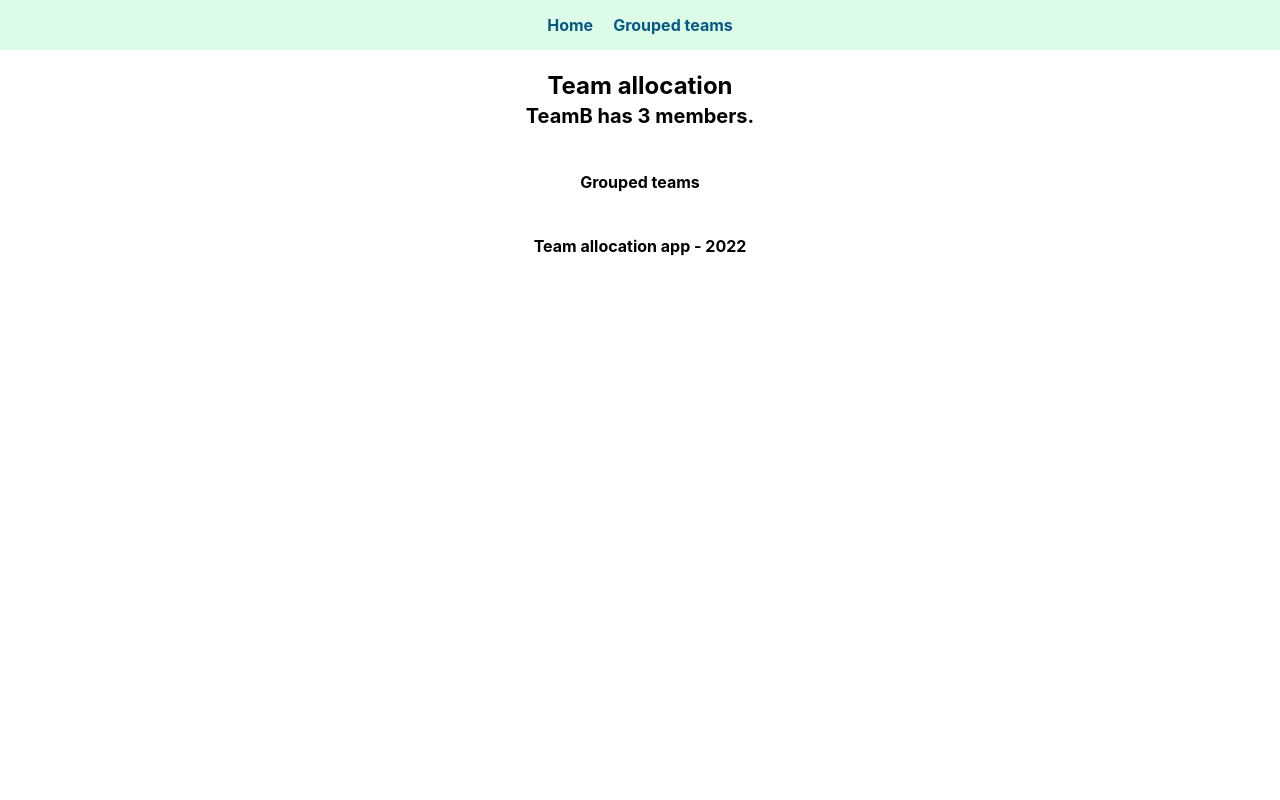
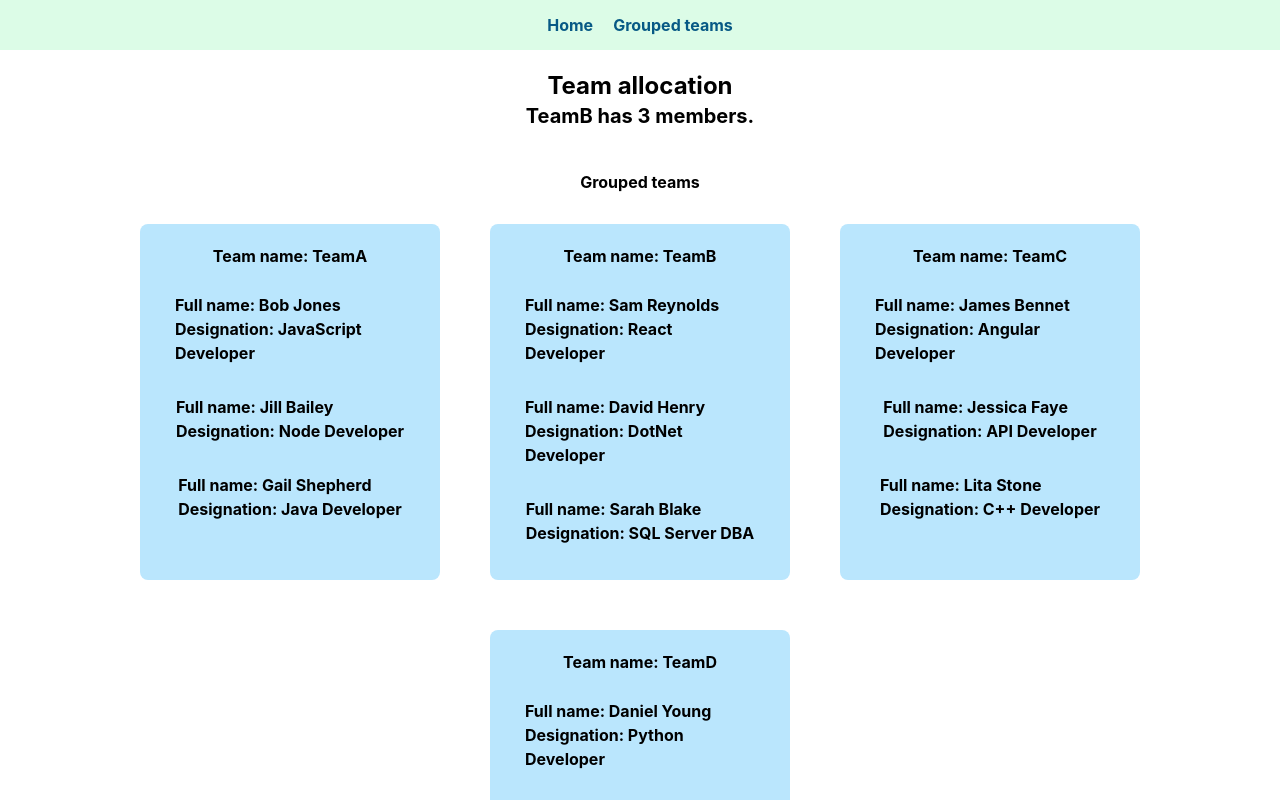
Before and after one commit to iamkabilash/team-allocation, a React (Create React App) app: page /GroupedTeams in a window 1280 px wide. Shown: the top 800 px of the page. Built offline with nearby package versions, Linux system fonts and the light colour scheme.

Commit message:
created grouped employees page

```diff
--- a/src/App.js
+++ b/src/App.js
@@ -147,7 +147,10 @@ const App = () => {
           }>
           </Route>
           <Route path="/GroupedTeams" element={
-            <GroupedTeams employees = {employees} selectTeam = {selectTeam} />
+            <GroupedTeams employees = {employees}
+              selectTeam = {selectTeam}
+              setSelectTeam = {setSelectTeam}
+            />
           }>
           </Route>
           <Route path="*" element={
--- a/src/GroupedTeams.js
+++ b/src/GroupedTeams.js
@@ -1,9 +1,56 @@
 import React, { useState } from "react";
 
-const GroupedTeams = ({employees, selectTeam}) =>{
+const GroupedTeams = ({employees, selectTeam, setSelectTeam}) =>{
+
+    const groupTeamMembers = () =>{
+        var teams = [];
+
+        var teamAMembers = employees.filter((employee) => employee.teamName === "TeamA");
+        var teamA = {team: "TeamA", members: teamAMembers};
+        teams.push(teamA);
+
+        var teamBMembers = employees.filter((employee) => employee.teamName === "TeamB");
+        var teamB = {team: "TeamB", members: teamBMembers};
+        teams.push(teamB);
+
+        var teamCMembers = employees.filter((employee) => employee.teamName === "TeamC");
+        var teamC = {team: "TeamC", members: teamCMembers};
+        teams.push(teamC);
+
+        var teamDMembers = employees.filter((employee) => employee.teamName === "TeamD");
+        var teamD = {team: "TeamD", members: teamDMembers};
+        teams.push(teamD);
+
+        return teams;
+    }
+
+    const [groupedEmployees, setGroupedEmployees] = useState(groupTeamMembers);
+
     return (
         <div className="flex flex-col items-center font-bold mt-[40px] mb-[20px]">
             <h1>Grouped teams</h1>
+            <div className="w-screen flex flex-wrap gap-[50px] mt-[30px] justify-center">
+                {
+                    groupedEmployees.map((groupedEmployee) => {
+                        return(
+                            <div className="w-[300px] bg-sky-200 rounded-lg flex flex-col items-center p-[20px]">
+                                <h4>Team name: {groupedEmployee.team}</h4>
+                                <hr className="h-[10px]" />
+                                {
+                                    groupedEmployee.members.map((member) => {
+                                        return(
+                                            <div className="m-[15px]">
+                                                <h5>Full name: {member.fullName}</h5>
+                                                <p>Designation: {member.designation}</p>
+                                            </div>
+                                        );
+                                    })
+                                }
+                            </div>
+                        );
+                    })
+                }
+            </div>
         </div>
     );
 }
```
